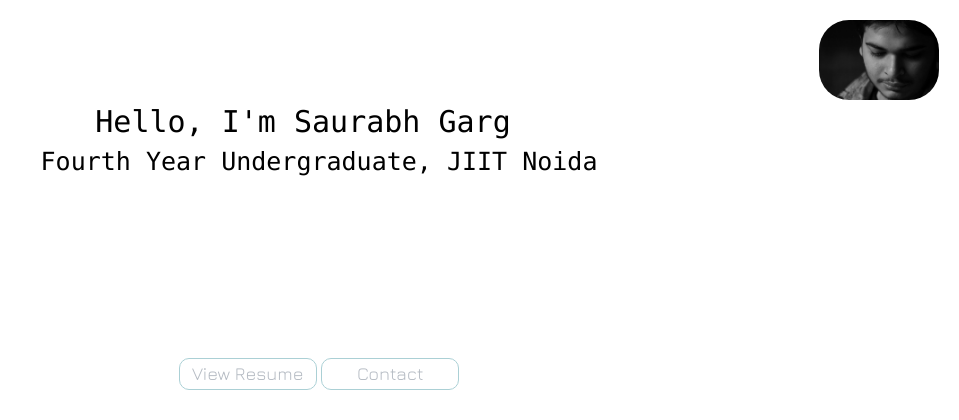
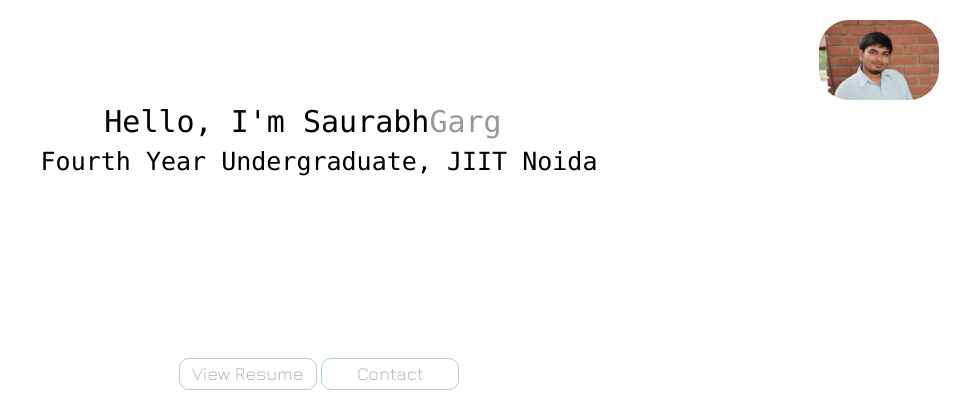
Before and after one commit to Saurabh0907/saurabhgarg.co.in, a PHP site: page / in a window 1280 px wide. Shown: the top 420 px of the page, without its empty margins (321-1280 px from the left). Run offline with PHP 8.4, Linux system fonts and the light colour scheme; some libraries are stand-ins or nearby versions; some web fonts are replaced.

Commit message:
Minor Changes

```diff
--- a/css/main.css
+++ b/css/main.css
@@ -185,7 +185,9 @@ background-attachment: fixed;
 	float:right;
 
 }
-
+.text-sg
+{color:#999;
+}
 
 a{
 text-decoration: none;
--- a/index.php
+++ b/index.php
@@ -9,6 +9,12 @@ saurabhgarg.co.in
     <meta charset="utf-8">
     <meta name="google-site-verification" content="pzK0Nu8y_T__KrZUeiLf5W3J0YEUN9BLCUHEU2eQJQs" />
     <title>Saurabh Garg</title>
+    <meta name="viewport" content="width=device-width, initial-scale=1.0">
+
+    <!-- favicon -->
+    <link rel="icon"
+      type="image/ico"
+      href="img/sg.png">
 	<link rel="stylesheet" type="text/css" href="http://fonts.googleapis.com/css?family=Tangerine">
     <link rel="stylesheet" href="css/main.css">
      <script src="//ajax.googleapis.com/ajax/libs/jquery/1.9.1/jquery.min.js"></script>
@@ -19,11 +25,11 @@ saurabhgarg.co.in
 
 	<div>
 		<div class="div1">
-		<img id="image" src="img/im.jpg"/>
+		<img id="image" src="img/img2.jpg"/>
 		<div id="name_head">
 
 			<div class="main_div div_div">
-				<h1 class="name_09 anim fade" style="font-size: 30px;">Hello, I'm Saurabh Garg</h1>
+				<h1 class="name_09 anim fade" style="font-size: 30px;">Hello, I'm Saurabh<span class="text-sg">Garg</span></h1>
 				<h2 class="name_09 anim fade" style="font-size: 25px;">Fourth Year Undergraduate, JIIT Noida</h2>
 				<br>
 				<!--<h3 class="name_09" style="font-size: 20px;">I'm looking for a place to do what I do well, and maybe you have such a place.</h3>-->
```
Also changed, not shown: img/img2.jpg (added), img/sg.png (added).
